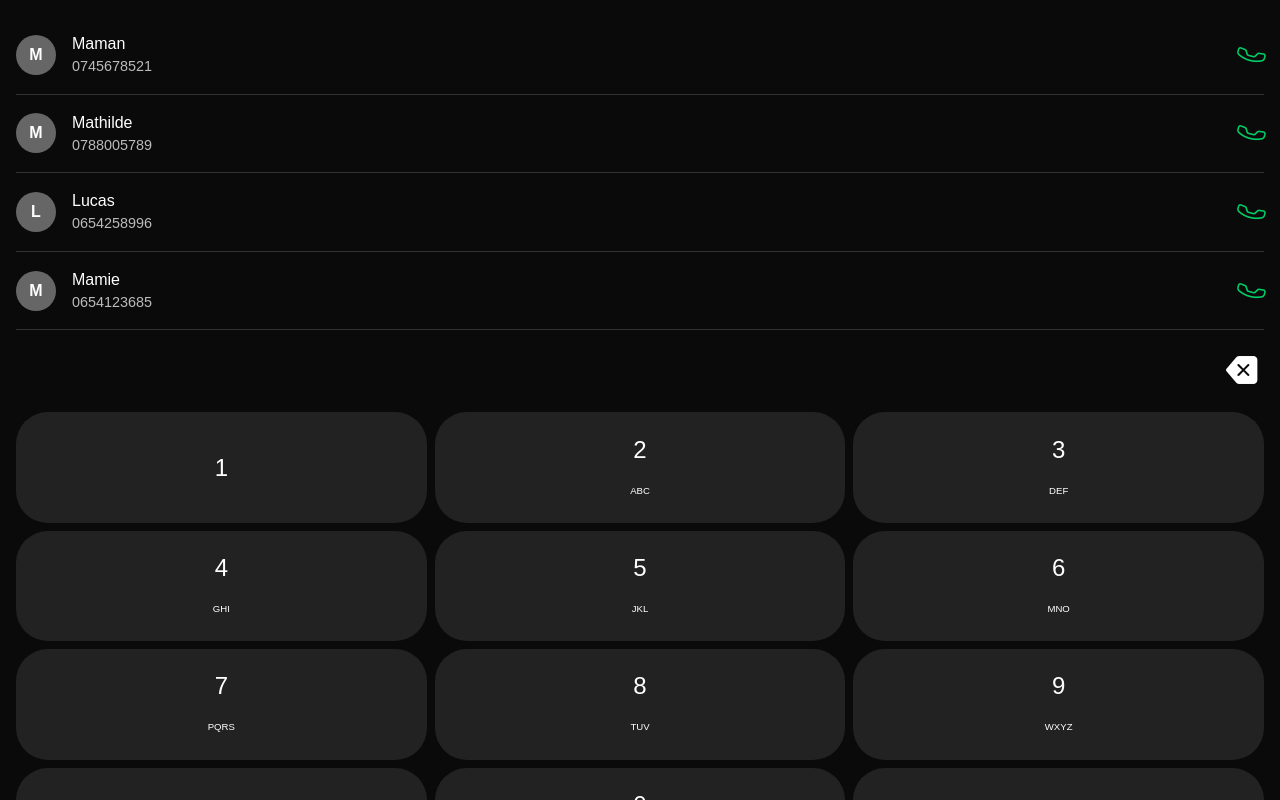
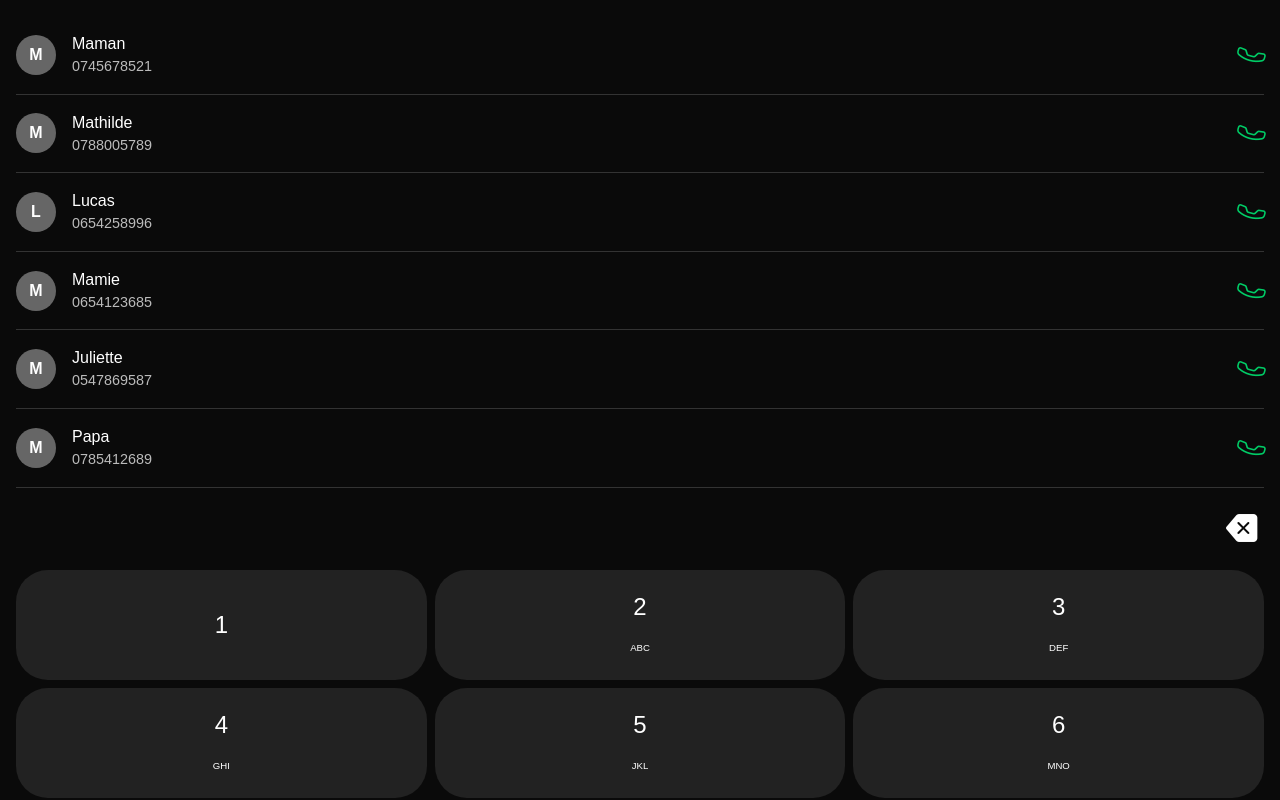
Before and after one commit to luluforreal1/phonedial, a plain HTML site: page index.html in a window 1280 px wide. Drawn offline with nearby package versions, Linux system fonts and the light colour scheme.

Commit message:
Update index.html

```diff
--- a/index.html
+++ b/index.html
@@ -176,6 +176,8 @@
       <div class="contact"><div class="contact-info"><div class="avatar">M</div><div><div>Mathilde</div><div class="phone-label">0788005789</div></div></div><div class="call-icon"><i class="bi bi-telephone"></i></div></div>
       <div class="contact"><div class="contact-info"><div class="avatar">L</div><div><div>Lucas</div><div class="phone-label">0654258996</div></div></div><div class="call-icon"><i class="bi bi-telephone"></i></div></div>
       <div class="contact"><div class="contact-info"><div class="avatar">M</div><div><div>Mamie</div><div class="phone-label">0654123685</div></div></div><div class="call-icon"><i class="bi bi-telephone"></i></div></div>
+      <div class="contact"><div class="contact-info"><div class="avatar">M</div><div><div>Juliette</div><div class="phone-label">0547869587</div></div></div><div class="call-icon"><i class="bi bi-telephone"></i></div></div>
+      <div class="contact"><div class="contact-info"><div class="avatar">M</div><div><div>Papa</div><div class="phone-label">0785412689</div></div></div><div class="call-icon"><i class="bi bi-telephone"></i></div></div>
     </div>
     <div class="flexquick">
       <div class="blank"></div>
```
